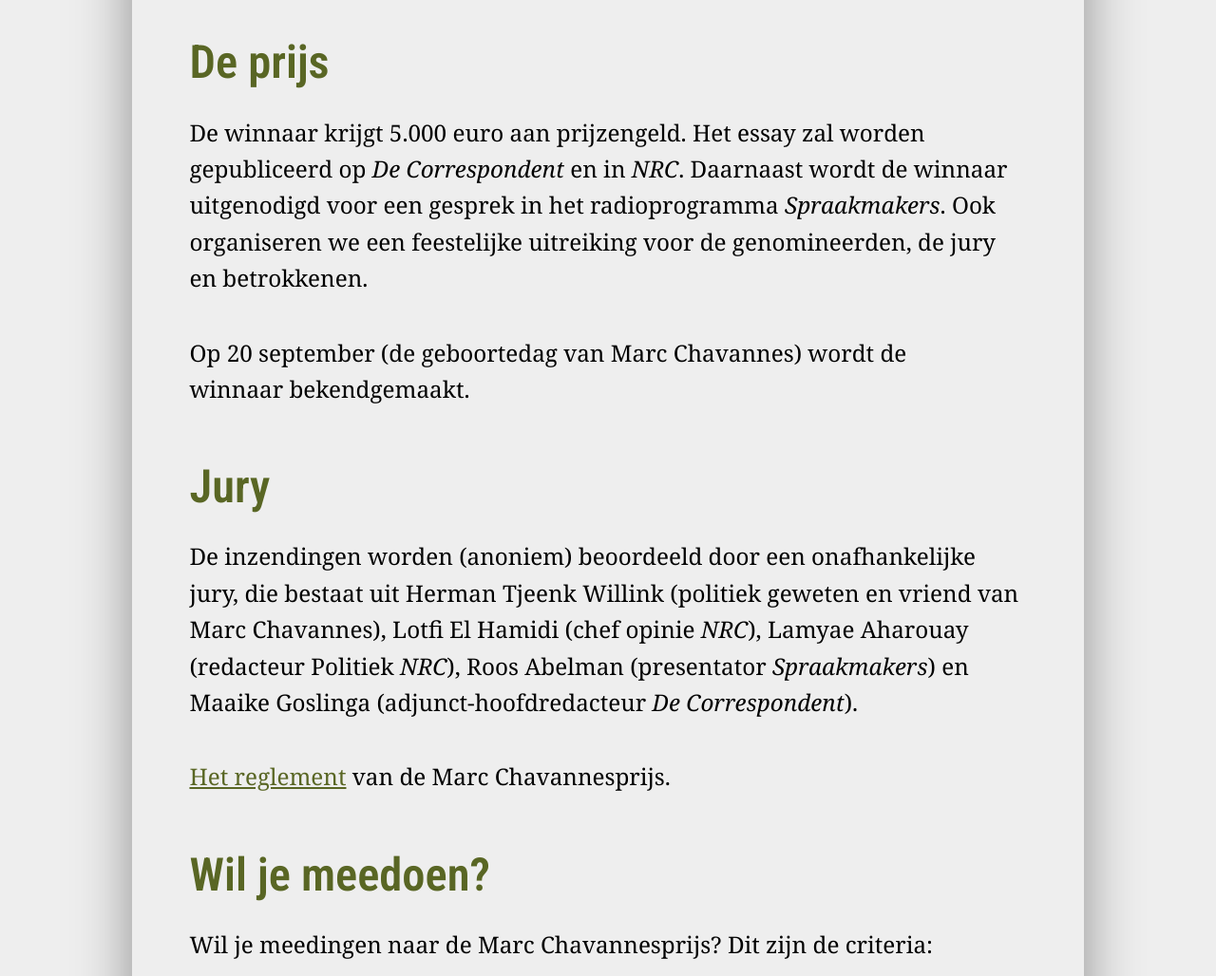
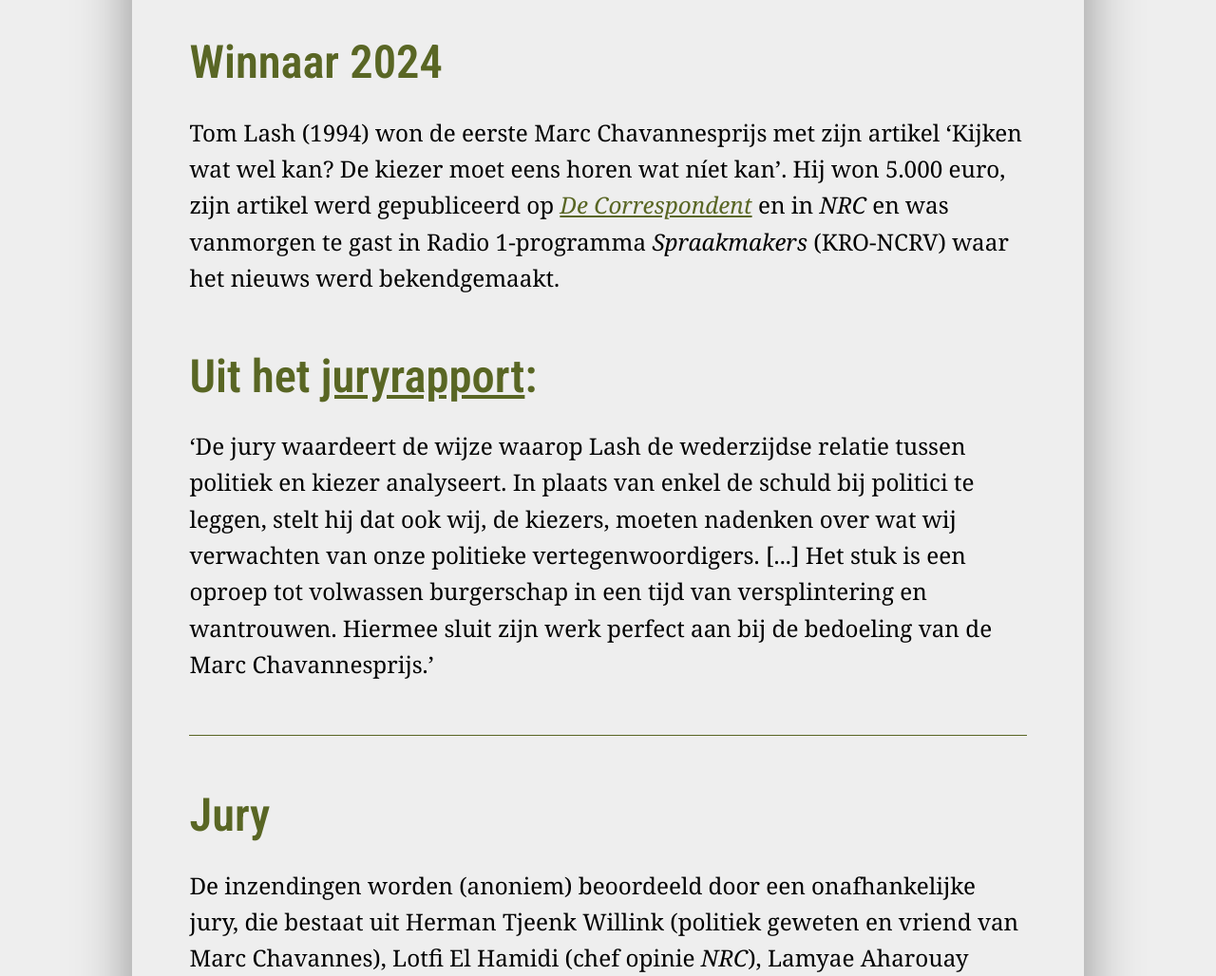
Before and after one commit to MarcChavannesPrijs/marcchavannesprijs.github.io, a plain HTML site: page index.html in a window 1280 px wide. Shown: the part 1300-2328 px from the top of the page at 95% size. Drawn offline with Linux system fonts and the light colour scheme.

Commit message:
Add winner 2024

```diff
--- a/index.css
+++ b/index.css
@@ -1,6 +1,6 @@
 :root {
     --page-padding: clamp(20px, 2rem, 80px);
-    --text-color: #1C1C08;
+    --text-color: #1c1c08;
     --primary-color: #596624;
     --secondary-color: #eeeeee;
 }
@@ -29,11 +29,12 @@
     border: 0 !important;
 }
 
-html, body {
+html,
+body {
     margin: 0;
     padding: 0;
 
-    font-family: Georgia, 'Times New Roman', Times, serif;
+    font-family: Georgia, "Times New Roman", Times, serif;
     font-size: clamp(1.125rem, 0.231vw + 1.065rem, 1.25rem);
     line-height: clamp(1.875rem, -0.277vw + 2.097rem, 2.025rem);
     overflow-x: hidden;
@@ -81,7 +82,15 @@ footer {
     padding: var(--page-padding);
 }
 
-p, li {
+hr {
+    margin-block: 2.75rem;
+    border: none;
+    height: 1px;
+    background-color: var(--primary-color);
+}
+
+p,
+li {
     text-wrap: pretty;
 }
 
@@ -90,7 +99,9 @@ a {
 }
 
 p:first-child,
-h1, h2 {
+h1,
+h2,
+h3 {
     font-size: 2em;
     line-height: 1.2;
     color: var(--primary-color);
@@ -135,7 +146,7 @@ header {
     color: var(--secondary-color);
 }
 header::before {
-    content: '';
+    content: "";
     background-color: #838969;
     width: 100vw;
     height: 100%;
@@ -201,11 +212,11 @@ footer > * {
 
     @supports (inset: 0) {
         body::after {
-            content: '';
+            content: "";
             display: block;
             position: fixed;
             inset: 0;
-            background-image: url('./silhouette.svg');
+            background-image: url("./silhouette.svg");
             background-position: right bottom;
             background-repeat: no-repeat;
             background-size: 100px;
--- a/index.html
+++ b/index.html
@@ -69,19 +69,28 @@
       provinciaal, nationaal en internationaal.
     </p>
 
-    <h2>De prijs</h2>
+    <h2>Winnaar 2024</h2>
     <p>
-      De winnaar krijgt 5.000 euro aan prijzengeld. Het essay zal worden
-      gepubliceerd op <em>De Correspondent</em> en in <em>NRC</em>. Daarnaast
-      wordt de winnaar uitgenodigd voor een gesprek in het radioprogramma
-      <em>Spraakmakers</em>. Ook organiseren we een feestelijke uitreiking voor
-      de genomineerden, de jury en betrokkenen.
+        Tom Lash (1994) won de eerste Marc Chavannesprijs met zijn
+        artikel ‘Kijken wat wel kan? De kiezer moet eens horen wat níet kan’.
+        Hij won 5.000 euro, zijn artikel werd gepubliceerd op
+        <a href="https://decorrespondent.nl/15578/kiezers-willen-geen-nee-meer-horen-gevolg-een-politiek-van-valse-beloftes/9edc9414-e1df-0bf2-07be-5af9427f24c0"><em>De Correspondent</em></a>
+        en in <em>NRC</em> en was vanmorgen te gast in Radio 1-programma <em>Spraakmakers</em> (KRO-NCRV) waar
+        het nieuws werd bekendgemaakt.
     </p>
 
+    <h3>Uit het <a href="/DMCP_Juryrapport_A4_20240916.pdf" download>juryrapport</a>:</h3>
     <p>
-      Op 20 september (de geboortedag van Marc Chavannes) wordt de winnaar
-      bekendgemaakt.
+        ‘De jury waardeert de wijze waarop Lash de wederzijdse relatie tussen
+        politiek en kiezer analyseert. In plaats van enkel de schuld bij
+        politici te leggen, stelt hij dat ook wij, de kiezers, moeten nadenken
+        over wat wij verwachten van onze politieke vertegenwoordigers. [...] Het
+        stuk is een oproep tot volwassen burgerschap in een tijd van
+        versplintering en wantrouwen. Hiermee sluit zijn werk perfect aan bij de
+        bedoeling van de Marc Chavannesprijs.’
     </p>
+
+    <hr />
 
     <h2>Jury</h2>
     <p>
@@ -98,7 +107,7 @@
       van de Marc Chavannesprijs.
     </p>
 
-    <h2>Wil je meedoen?</h2>
+    <!-- <h2>Wil je meedoen?</h2>
     <p>
       Wil je meedingen naar de Marc Chavannesprijs? Dit zijn de criteria:
     </p>
@@ -123,12 +132,7 @@
         En het is voor <strong>1 juli 2024</strong> ingeleverd via onderstaand
         inzendformulier.
       </li>
-    </ul>
-
-    <em>
-      Het inzendformulier voor de Marc Chavannesprijs is gesloten.<br />
-      Eind augustus maakt de jury de shortlist bekend.
-    </em>
+    </ul> -->
 
     <h2>Organisatie</h2>
     <p>
```
Also changed, not shown: 1 other file. Lines whose indentation alone changed are shown as unchanged.
